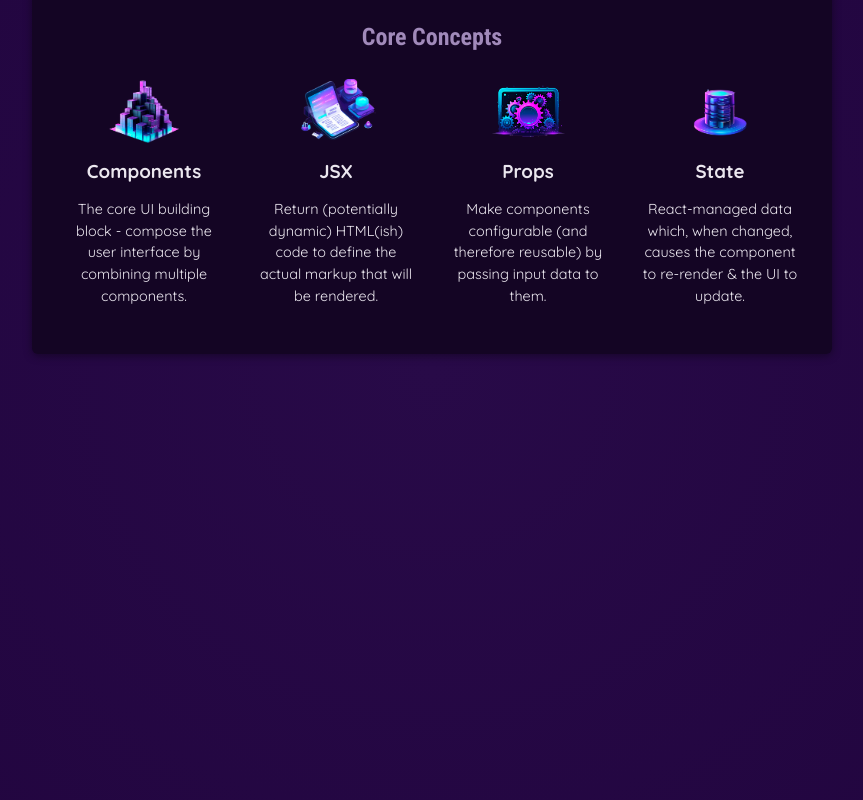
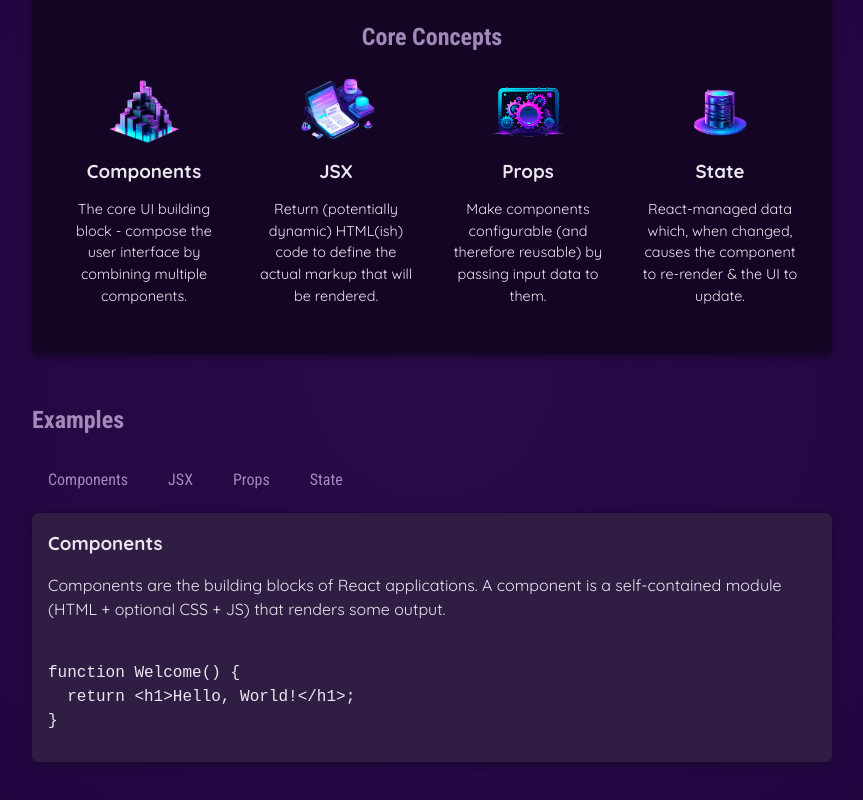
Before and after one commit to raju-jeelaga/react-local, a React (Vite) app: page / in a window 1280 px wide. Shown: the part 270-1070 px from the top of the page, without its empty margins (208-1071 px from the left). Built offline with nearby package versions, Linux system fonts and the light colour scheme.

Commit message:
state property is used
state property is used

```diff
--- a/src/App.jsx
+++ b/src/App.jsx
@@ -1,10 +1,16 @@
 import { useState } from 'react';
-
+import CoreConcept from './components/CoreConcept.jsx';
 import { CORE_CONCEPTS } from './data.jsx';
+import TabButtons from './components/TabButtons.jsx';
+import { EXAMPLES } from './data.jsx';
 
 function App() {
   const [item, setItem] = useState("");
   const [ItemList, setItemList] = useState([]);
+
+  const [selectedTopic, setselectedTopic] = useState('components');
+
+  //let tabContent = <p>Please select the Button</p>;
 
     function handleChangeItem(event){
         setItem(event.target.value);
@@ -21,15 +27,10 @@
       setItemList(updatedItemList);
     }
 
-    function CoreConcept({image, title, description}){
-      return (
-        <li>
-          <img src={image} alt={title}/>
-          <h3>{title}</h3>
-          <p>{description}</p>
-        </li>
-      )
+    function handleSelect(selectedButton){
+      setselectedTopic(selectedButton);
     }
+
 
 
   return (
@@ -74,6 +75,22 @@
           <CoreConcept {...CORE_CONCEPTS[3]} />
         </ul>
       </section>
+      <section id="examples">
+        <h2>Examples</h2>
+        <menu>
+          <TabButtons onSelect={() => handleSelect('components')} label="Components"/>
+          <TabButtons onSelect={() => handleSelect('jsx')} label="JSX"/>
+          <TabButtons onSelect={() => handleSelect('props')} label="Props"/>
+          <TabButtons onSelect={() => handleSelect('state')} label="State"/>
+        </menu>
+        <div id="tab-content">
+          <h3>{EXAMPLES[selectedTopic].title}</h3>
+          <p>{EXAMPLES[selectedTopic].description}</p>
+          <pre>
+            <code>{EXAMPLES[selectedTopic].code}</code>
+          </pre>
+        </div>
+      </section>
       </main>
     </>
   )
--- /dev/null
+++ b/src/components/CoreConcept.jsx
@@ -0,0 +1,9 @@
+export default function CoreConcept({image, title, description}){
+    return (
+      <li>
+        <img src={image} alt={title}/>
+        <h3>{title}</h3>
+        <p>{description}</p>
+      </li>
+    )
+  }
--- /dev/null
+++ b/src/components/TabButtons.jsx
@@ -0,0 +1,8 @@
+export default function TabButtons({label, onSelect}){
+    //console.log(" Tab Component coming");
+    return(
+        <li>
+            <button onClick={onSelect}>{label}</button>
+        </li>
+    )
+}
```
